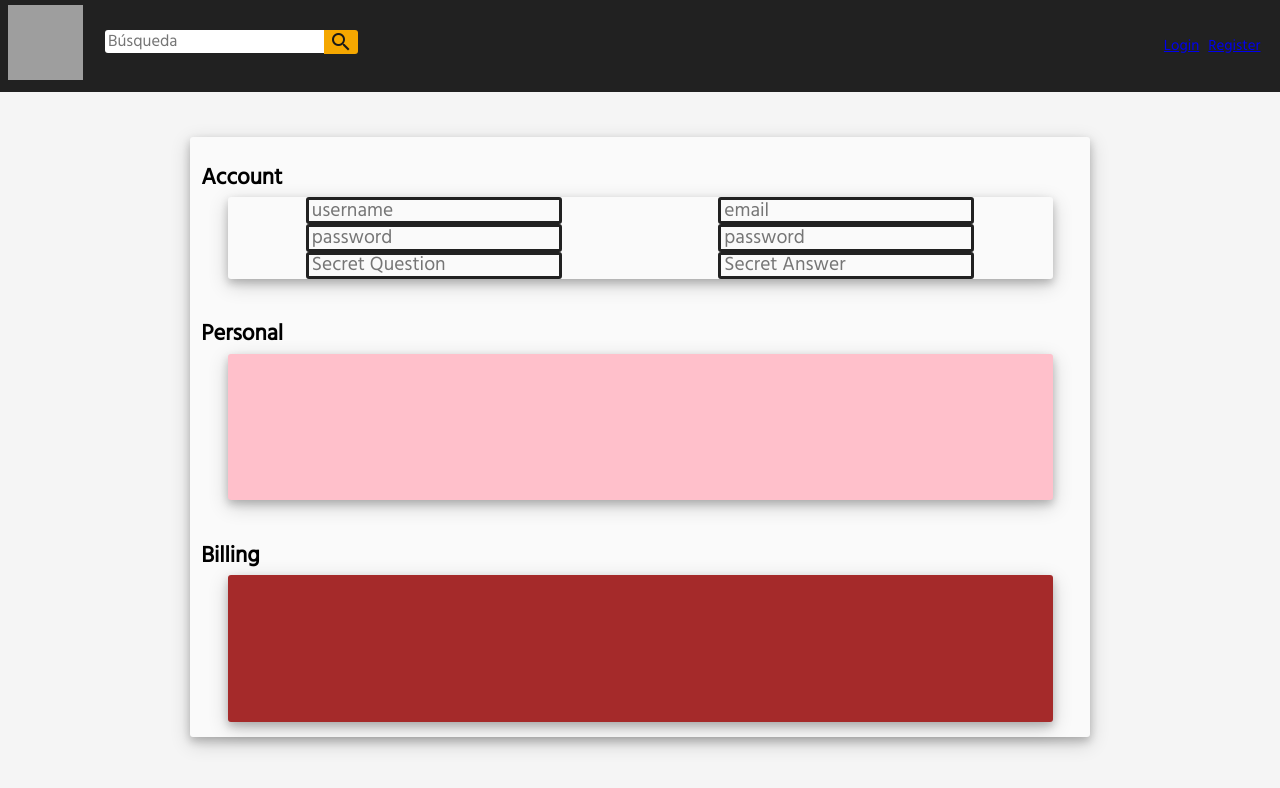
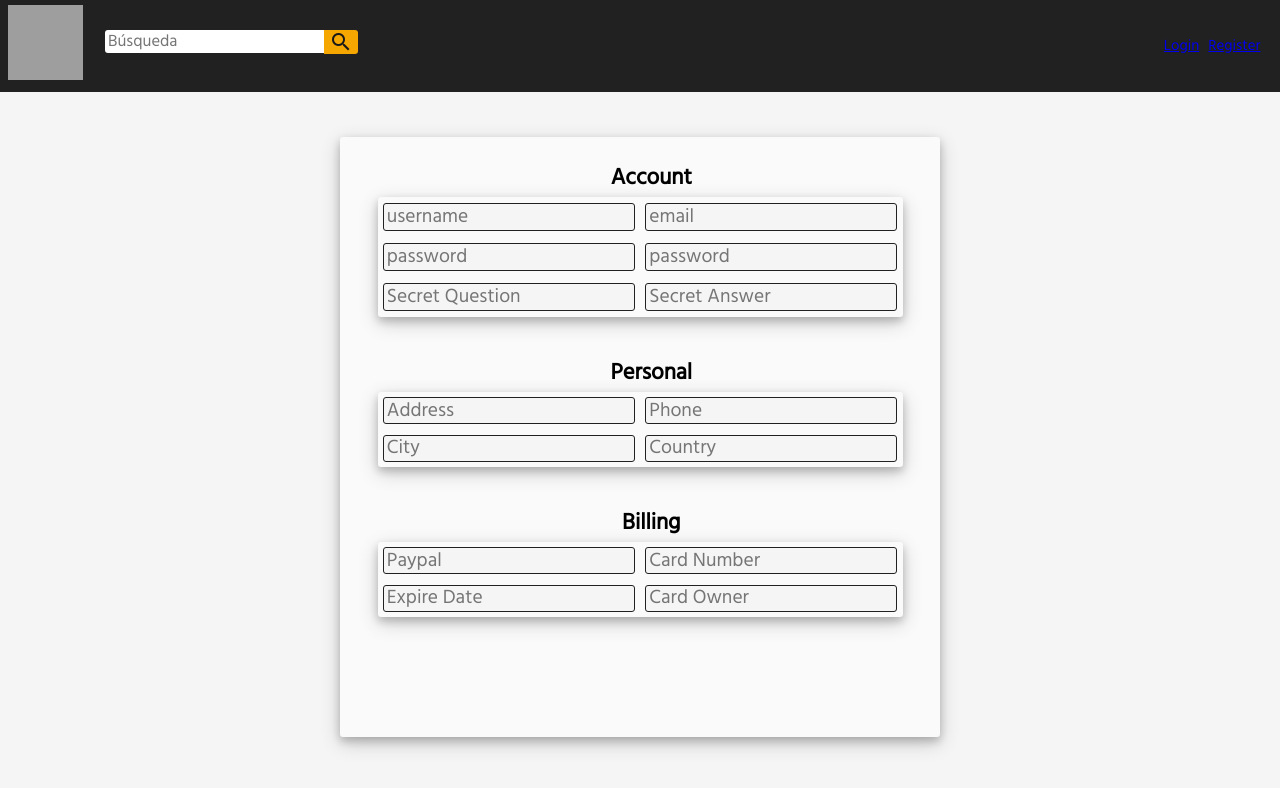
Before and after one commit to Dave86dev/monetae-f, a React (Create React App) app: page /register in a window 1280 px wide. Shown: the top 788 px of the page. Built offline with nearby package versions, Linux system fonts and the light colour scheme; grey boxes are pictures that could not be loaded.

Commit message:
Fin del dia.

```diff
--- a/package.json
+++ b/package.json
@@ -7,7 +7,7 @@
     "react": "16.12.0",
     "react-dom": "16.12.0",
     "react-router-dom": "^5.1.2",
-    "react-scripts": "3.2.0"
+    "react-scripts": "^3.3.0"
   },
   "scripts": {
     "start": "react-scripts start",
--- a/src/components/login/login.scss
+++ b/src/components/login/login.scss
@@ -41,7 +41,7 @@
     .body input {
         margin-bottom: 0.5em;
         font-size: 1.5em;
-        background: var(--pri0);
+        background: var(--pri1);
         border-style: solid;
         border-width: 0.5px;
         border-color: var(--pri9);
--- a/src/components/register/register.jsx
+++ b/src/components/register/register.jsx
@@ -14,7 +14,7 @@ class Register extends React.Component {
 
 				<div className="registerCard">
 					<h2>Account</h2>
-					<div className="registerCardAcc">
+					<div className="registerCardInfoA">
                         <input className="inputRegister" type="text" placeholder="username"></input>
                         <input className="inputRegister" type="text" placeholder="email"></input>
                         <input className="inputRegister" type="text" placeholder="password"></input>
@@ -23,16 +23,19 @@ class Register extends React.Component {
                         <input className="inputRegister" type="text" placeholder="Secret Answer"></input>
                     </div>
                     <h2>Personal</h2>
-                    <div className="registerCardPer">
-
+                    <div className="registerCardInfoB">
+                        <input className="inputRegister" type="text" placeholder="Address"></input>
+                        <input className="inputRegister" type="text" placeholder="Phone"></input>
+                        <input className="inputRegister" type="text" placeholder="City"></input>
+                        <input className="inputRegister" type="text" placeholder="Country"></input>
                     </div>
                     <h2>Billing</h2>
-                    <div className="registerCardBil">
-
+                    <div className="registerCardInfoB">
+                        <input className="inputRegister" type="text" placeholder="Paypal"></input>
+                        <input className="inputRegister" type="text" placeholder="Card Number"></input>
+                        <input className="inputRegister" type="text" placeholder="Expire Date"></input>
+                        <input className="inputRegister" type="text" placeholder="Card Owner"></input>
                     </div>
-						{/* <input type="text" placeholder="username or email"></input>
-						<input type="text" placeholder="password"></input>
-						<button>Login</button> */}
 
 				</div>
 
--- a/src/components/register/register.scss
+++ b/src/components/register/register.scss
@@ -9,59 +9,42 @@
         flex-direction: column;
         align-items: center;
         height: 40em;
-        width: 60em;
+        width: 40em;
         border-radius: 3px;
         box-shadow: 0 4px 8px 0 rgba(0, 0, 0, 0.2), 0 6px 20px 0 rgba(0, 0, 0, 0.19);
         background: var(--pri0);
         margin-top: 3em;
-
     }
 
-    .registerCardAcc {
+    .registerCardInfoA {
         display: flex;
         flex-direction: column;
         height: 8em;
-        width: 55em;
+        width: 35em;
         border-radius: 3px;
         box-shadow: 0 4px 8px 0 rgba(0, 0, 0, 0.2), 0 6px 20px 0 rgba(0, 0, 0, 0.19);
         background: var(--pri0);
         margin: 1em 0 1em 0;
-
-
         display: grid;
-
 	    grid-template: repeat(3, 1fr) / repeat(2, 1fr);
-
-
-
 	    align-items: center;
-
 	    justify-items: center;
     }
 
 
-    .registerCardPer {
+    .registerCardInfoB {
         display: flex;
         flex-direction: column;
-        height: 20em;
-        width: 55em;
+        height: 5em;
+        width: 35em;
         border-radius: 3px;
         box-shadow: 0 4px 8px 0 rgba(0, 0, 0, 0.2), 0 6px 20px 0 rgba(0, 0, 0, 0.19);
         background: var(--pri0);
         margin: 1em 0 1em 0;
-        background: pink;
-    }
-
-    .registerCardBil {
-        display: flex;
-        flex-direction: column;
-        height: 20em;
-        width: 55em;
-        border-radius: 3px;
-        box-shadow: 0 4px 8px 0 rgba(0, 0, 0, 0.2), 0 6px 20px 0 rgba(0, 0, 0, 0.19);
-        background: var(--pri0);
-        margin: 1em 0 1em 0;
-        background: brown;
+        display: grid;
+	    grid-template: repeat(2, 1fr) / repeat(2, 1fr);
+	    align-items: center;
+	    justify-items: center;
     }
 
     .header {
@@ -84,8 +67,8 @@
     h2 {
         margin: 1em 0 0 1em;
         height: 1em;
-        width: 100%;
-        text-align: left;
+        // width: 100%;
+        // text-align: left;
     }
 
     .body {
@@ -97,17 +80,17 @@
     .body input {
         margin-bottom: 0.5em;
         font-size: 1.5em;
-        background: var(--pri0);
+        background: var(--pri1);
         border-style: solid;
         border-width: 0.5px;
         border-color: var(--pri9);
     }
 
     .inputRegister {
-        background: var(--pri0);
+        background: var(--pri1);
         border-style: solid;
-        // height: 50%;
         font-size: 1.3em;
+        border-width: 0.5px;
         border-color: var(--pri9);
     }
 }
```
Also changed, not shown: 1 other file (tests, documents, lock files or other folders).
